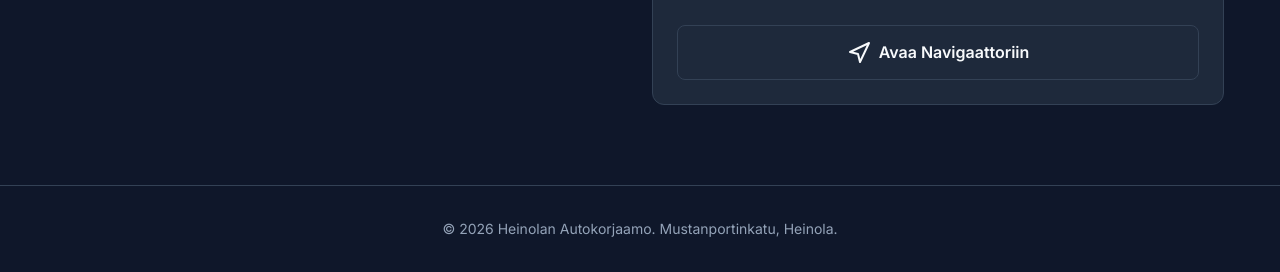
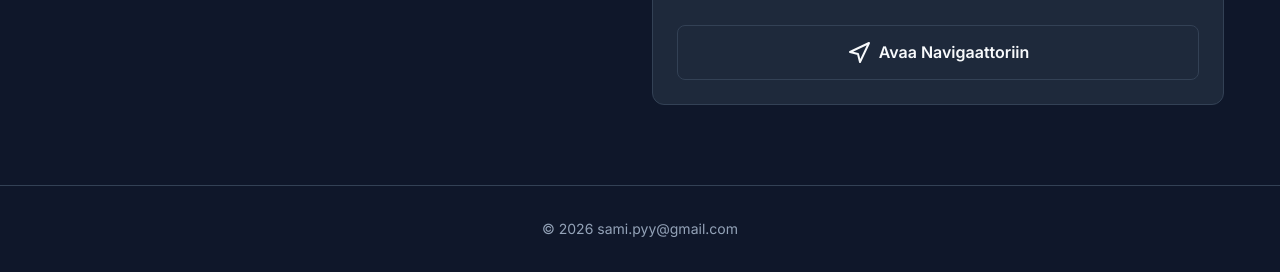
Before and after one commit to spyy/autokorjaamo, a plain HTML site: page index.html in a window 1280 px wide. Shown: the part 1750-2022 px from the top of the page. Drawn offline with nearby package versions, Linux system fonts and the light colour scheme.

Commit message:
Update index.html

```diff
--- a/index.html
+++ b/index.html
@@ -560,7 +560,7 @@
   </div>
 
   <footer>
-    <p>&copy; <span id="year"></span> Heinolan Autokorjaamo. Mustanportinkatu, Heinola.</p>
+    <p>&copy; <span id="year"></span> sami.pyy@gmail.com</p>
   </footer>
 
   <script>
```
